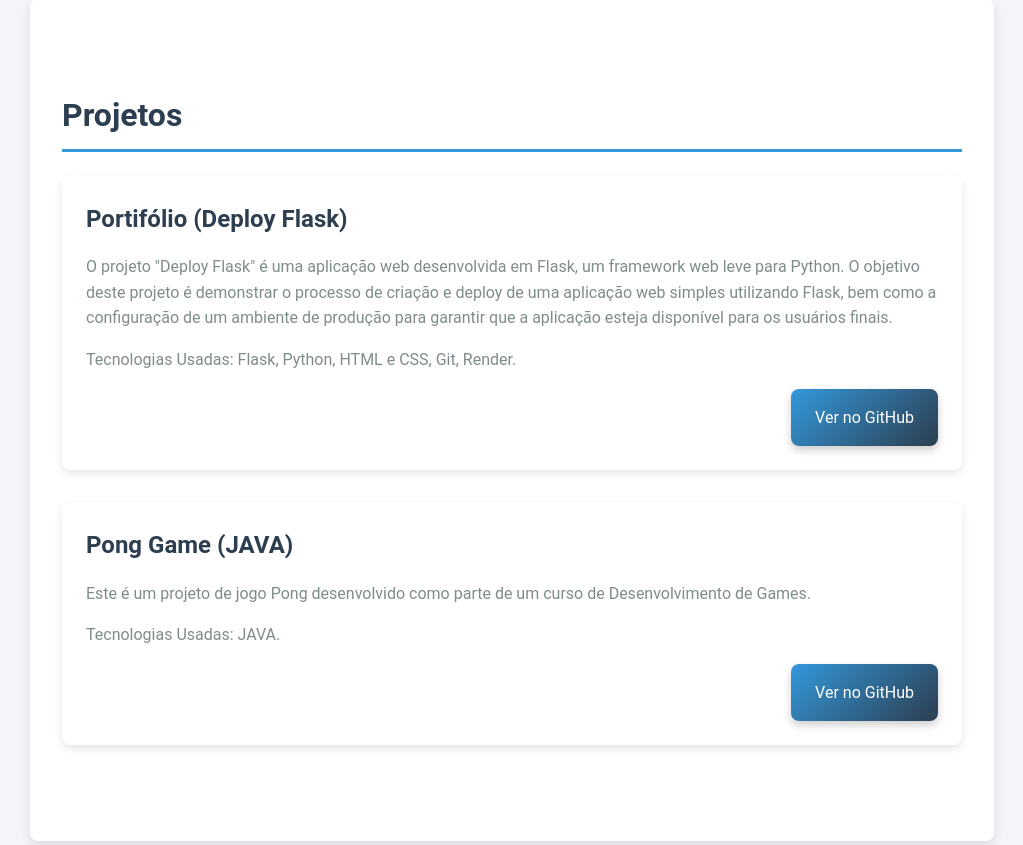
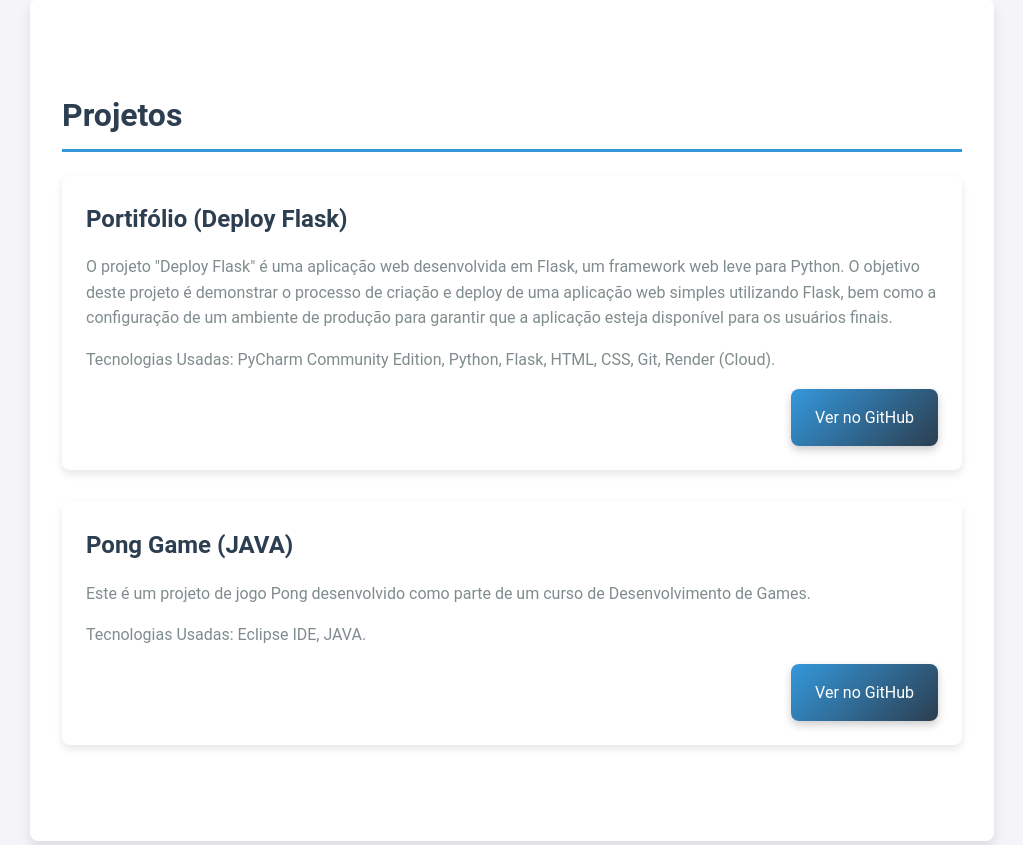
Before and after one commit to GuilhermeGustavoWeber/portfolio_V2, a Flask app: page / in a window 1280 px wide. Shown: the part 554-1399 px from the top of the page, without its empty margins (128-1151 px from the left). Run offline with Flask 3, Linux system fonts and the light colour scheme.

Commit message:
Update port.html

```diff
--- a/templates/port.html
+++ b/templates/port.html
@@ -31,7 +31,7 @@
         <div class="projeto">
             <h3>Portifólio (Deploy Flask)</h3>
             <p>O projeto "Deploy Flask" é uma aplicação web desenvolvida em Flask, um framework web leve para Python. O objetivo deste projeto é demonstrar o processo de criação e deploy de uma aplicação web simples utilizando Flask, bem como a configuração de um ambiente de produção para garantir que a aplicação esteja disponível para os usuários finais.
-            <p>Tecnologias Usadas: Flask, Python, HTML e CSS, Git, Render.</p>
+            <p>Tecnologias Usadas: PyCharm Community Edition, Python, Flask, HTML, CSS, Git, Render (Cloud).</p>
             <div class="link-container">
                 <a href="https://github.com/GuilhermeGustavoWeber/Portifolio_deployFlask" target="_blank" class="project-link">
                     Ver no GitHub
@@ -41,7 +41,7 @@
         <div class="projeto">
             <h3>Pong Game (JAVA)</h3>
             <p>Este é um projeto de jogo Pong desenvolvido como parte de um curso de Desenvolvimento de Games.</p>
-            <p>Tecnologias Usadas: JAVA.</p>
+            <p>Tecnologias Usadas: Eclipse IDE, JAVA.</p>
             <div class="link-container">
                 <a href="https://github.com/GuilhermeGustavoWeber/pongGame_JAVA" target="_blank" class="project-link">
                     Ver no GitHub
```
